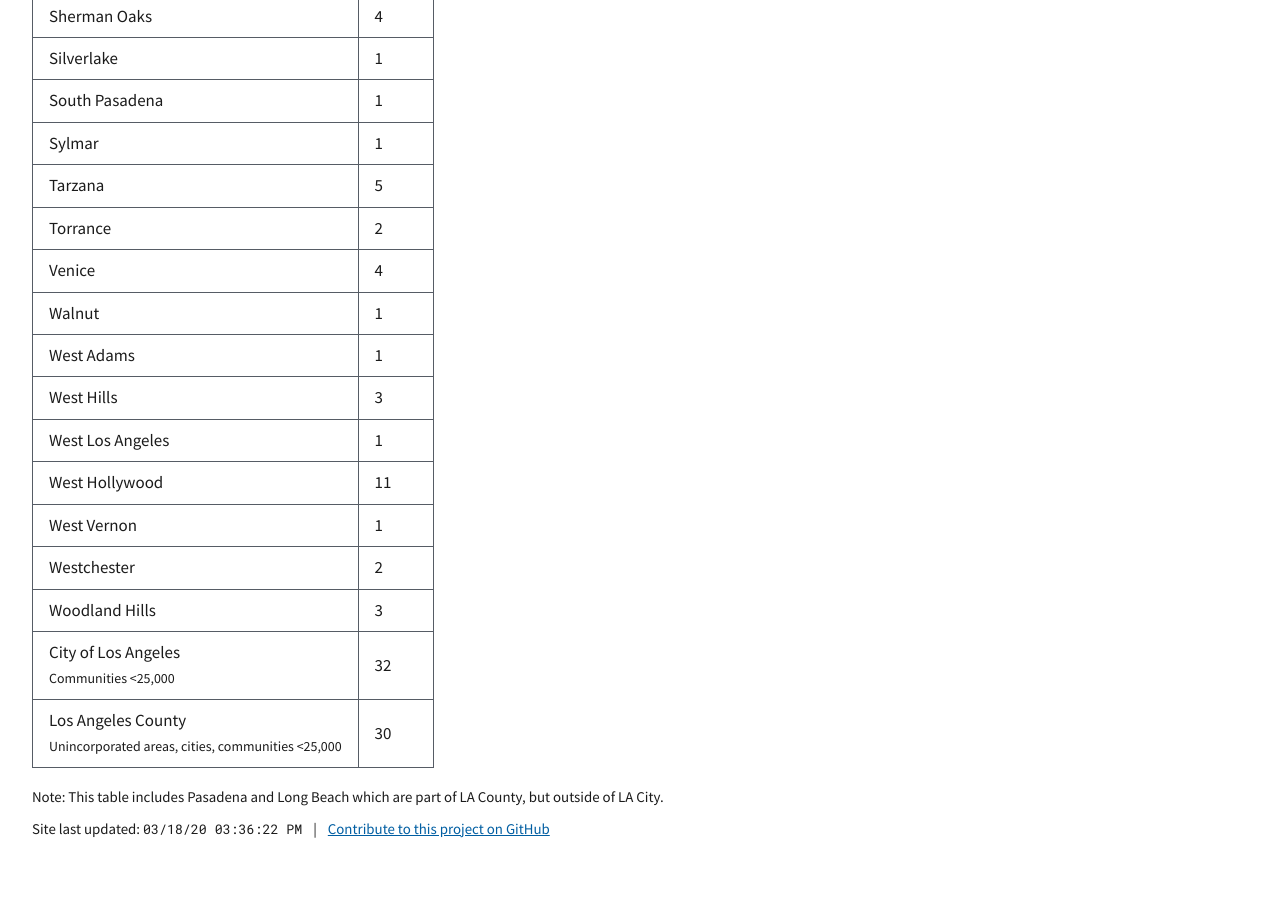
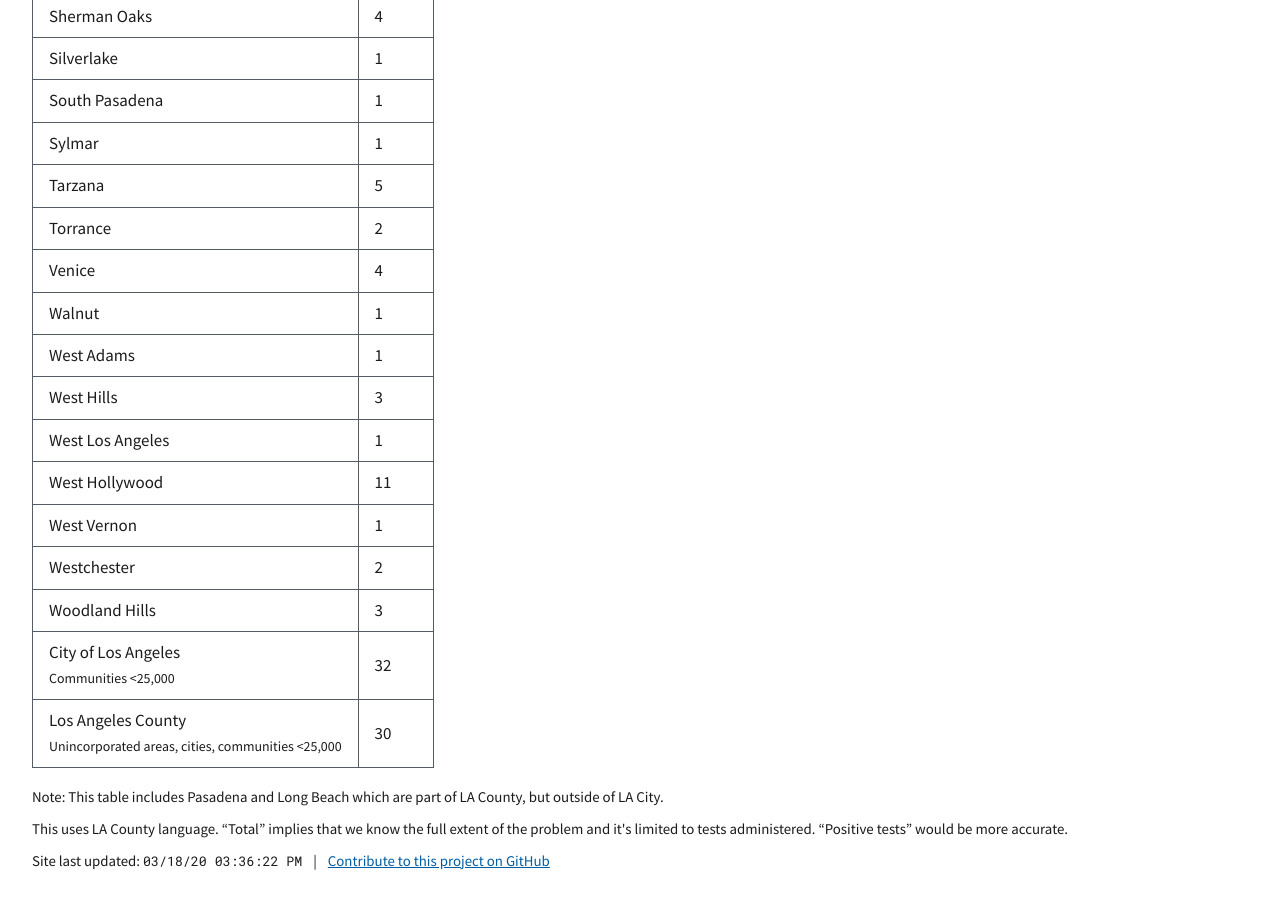
Before and after one commit to maya/la-coronavirus-cases, a Jekyll site: the page built from index.md, in a window 1280 px wide and 900 px high, scrolled down 2270 px. Built offline with Jekyll 4.4.1, drawn with Linux system fonts in a browser that asks for light colours; before the commit the page ends 3138 px from its top, so only the background shows below that.

Commit message:
Add additional note about language

```diff
--- a/index.md
+++ b/index.md
@@ -86,6 +86,7 @@ total_deaths: 1
     </tbody>
   </table>
   <p class="font-sans-2xs">Note: This table includes Pasadena and Long Beach which are part of LA County, but outside of LA City.</p>
+  <p class="font-sans-2xs">This uses LA County language. “Total” implies that we know the full extent of the problem and it's limited to tests administered. “Positive tests” would be more accurate.</p>
   <p class="font-sans-2xs">Site last updated: <span class="font-mono-2xs">{{ site.time | date: "%x %r" }}</span> <span class="margin-x-1">|</span> <a class="usa-link" href="https://github.com/maya/la-coronavirus-cases">Contribute to this project on GitHub</a></p>
 </div>
 
```
